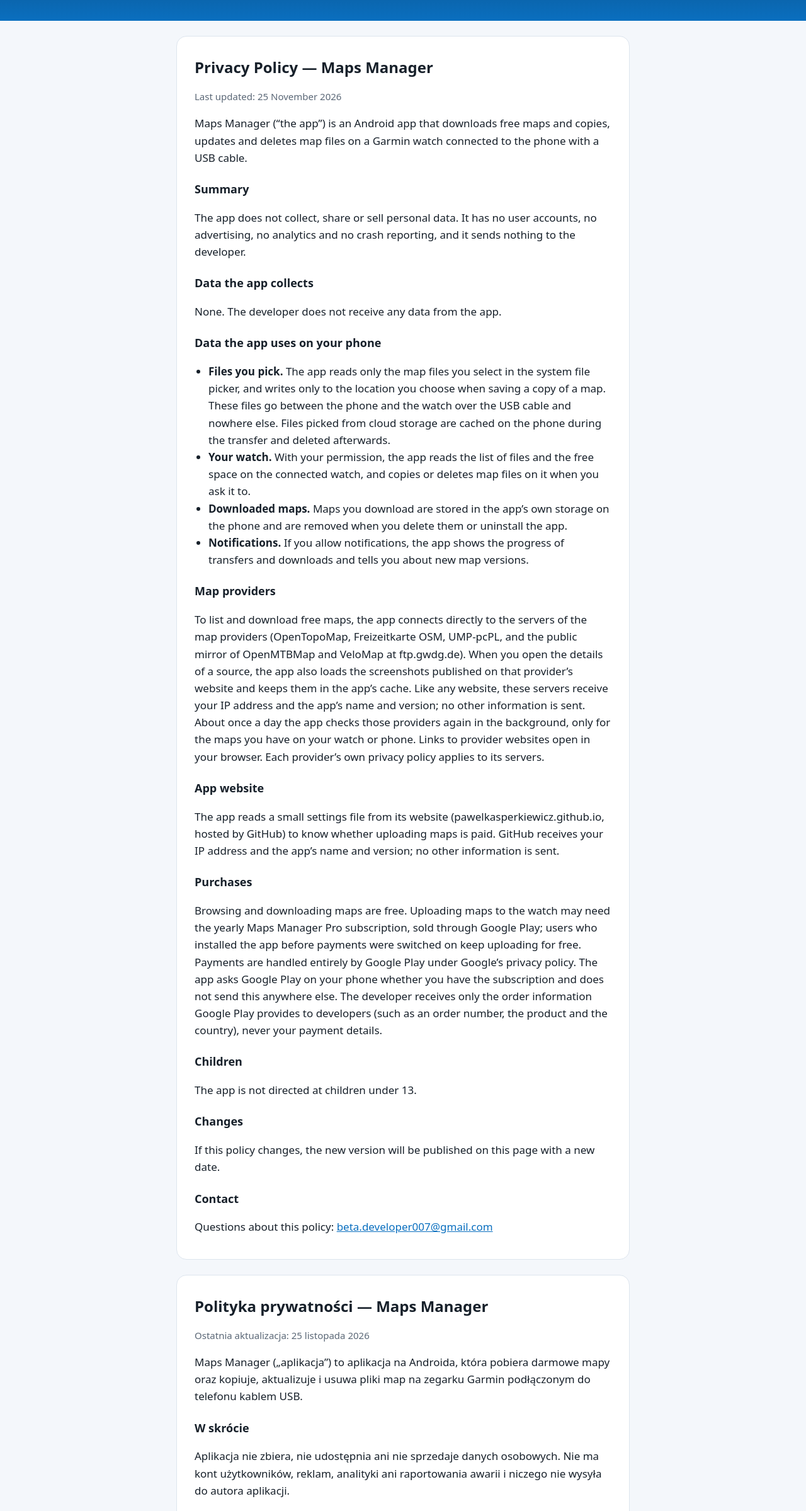
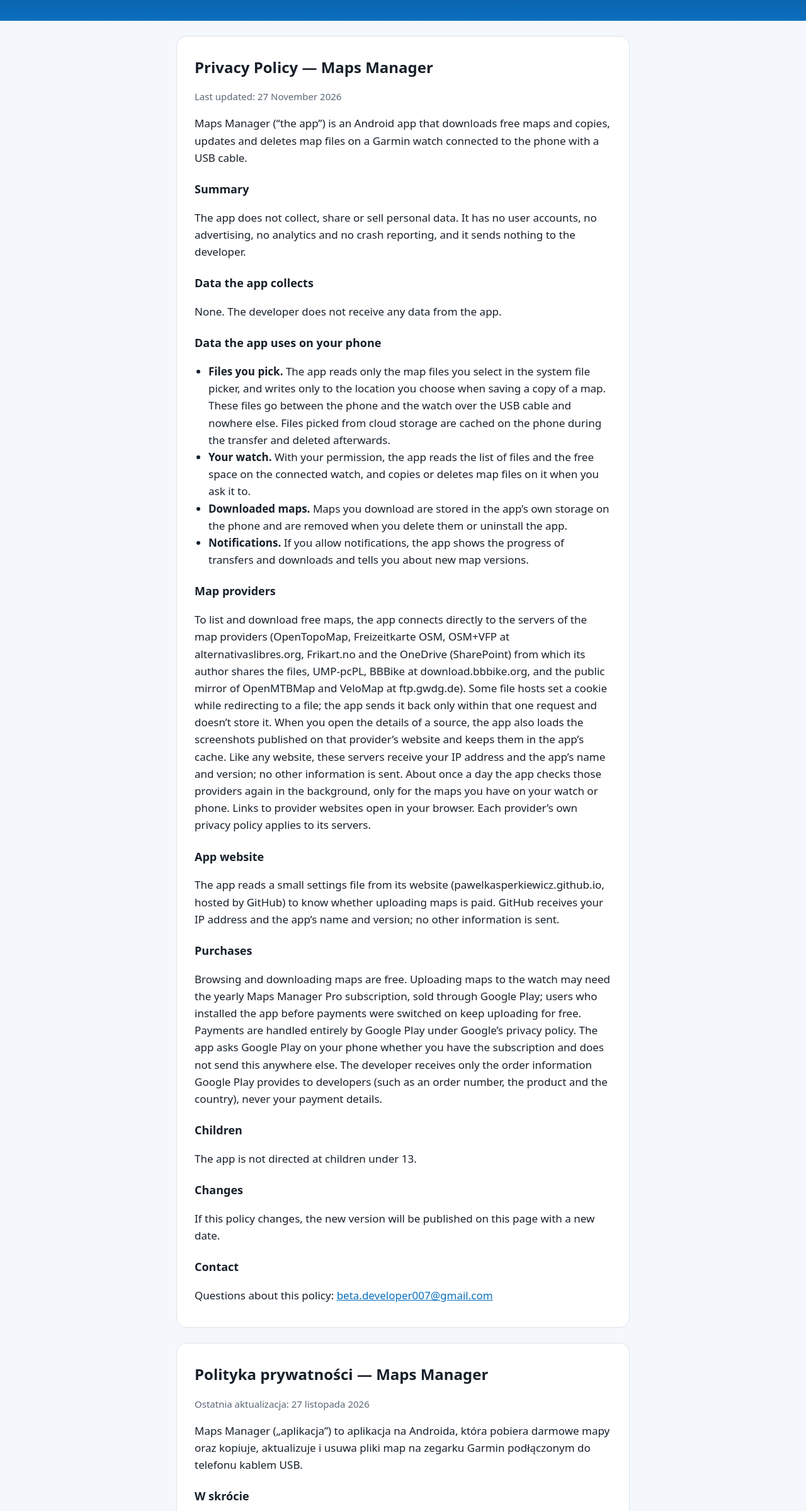
Before and after one commit to pawelkasperkiewicz/maps-manager, a plain HTML site: page privacy/index.html in a window 1280 px wide. Shown: the part 157-2556 px from the top of the page at 63% size. Drawn offline with Linux system fonts and the light colour scheme.

Commit message:
List the OSM+VFP, Frikart.no and BBBike servers in the privacy policy
Co-Authored-By: Claude Opus 5.5 <noreply@anthropic.com>

```diff
--- a/privacy/index.html
+++ b/privacy/index.html
@@ -24,7 +24,7 @@
 <main class="wrap">
   <section id="en" lang="en">
     <h2>Privacy Policy — Maps Manager</h2>
-    <p class="date">Last updated: 25 November 2026</p>
+    <p class="date">Last updated: 27 November 2026</p>
     <p>Maps Manager (“the app”) is an Android app that downloads free maps and copies, updates and deletes map
       files on a Garmin watch connected to the phone with a USB cable.</p>
 
@@ -50,8 +50,7 @@
     </ul>
 
     <h3>Map providers</h3>
-    <p>To list and download free maps, the app connects directly to the servers of the map providers (OpenTopoMap,
-      Freizeitkarte OSM, UMP-pcPL, and the public mirror of OpenMTBMap and VeloMap at ftp.gwdg.de). When you open the
+    <p>To list and download free maps, the app connects directly to the servers of the map providers (OpenTopoMap, Freizeitkarte OSM, OSM+VFP at alternativaslibres.org, Frikart.no and the OneDrive (SharePoint) from which its author shares the files, UMP-pcPL, BBBike at download.bbbike.org, and the public mirror of OpenMTBMap and VeloMap at ftp.gwdg.de). Some file hosts set a cookie while redirecting to a file; the app sends it back only within that one request and doesn’t store it. When you open the
       details of a source, the app also loads the screenshots published on that provider’s website and keeps them in
       the app’s cache. Like any website, these servers receive your IP address and the app’s name and version; no other
       information is sent. About once a day the app checks those providers again in the background, only for the maps
@@ -76,7 +75,7 @@
 
   <section id="pl" lang="pl">
     <h2>Polityka prywatności — Maps Manager</h2>
-    <p class="date">Ostatnia aktualizacja: 25 listopada 2026</p>
+    <p class="date">Ostatnia aktualizacja: 27 listopada 2026</p>
     <p>Maps Manager („aplikacja”) to aplikacja na Androida, która pobiera darmowe mapy oraz kopiuje, aktualizuje
       i usuwa pliki map na zegarku Garmin podłączonym do telefonu kablem USB.</p>
 
@@ -103,7 +102,7 @@
 
     <h3>Dostawcy map</h3>
     <p>Aby wyświetlić listy i pobrać darmowe mapy, aplikacja łączy się bezpośrednio z serwerami ich dostawców
-      (OpenTopoMap, Freizeitkarte OSM, UMP-pcPL oraz publiczny serwer lustrzany OpenMTBMap i VeloMap na ftp.gwdg.de).
+      (OpenTopoMap, Freizeitkarte OSM, OSM+VFP na alternativaslibres.org, Frikart.no oraz OneDrive (SharePoint), z którego jego autor udostępnia pliki, UMP-pcPL, BBBike na download.bbbike.org oraz publiczny serwer lustrzany OpenMTBMap i VeloMap na ftp.gwdg.de). Niektóre serwery plików ustawiają plik cookie przy przekierowaniu do pliku; aplikacja odsyła go tylko w ramach tego jednego żądania i go nie zapisuje.
       Po otwarciu szczegółów źródła aplikacja wczytuje też zrzuty ekranu opublikowane na stronie dostawcy
       i przechowuje je w swojej pamięci podręcznej. Jak każda strona internetowa, serwery te otrzymują Twój adres IP
       oraz nazwę i wersję aplikacji; żadne inne informacje nie są wysyłane. Mniej więcej raz dziennie aplikacja
```
